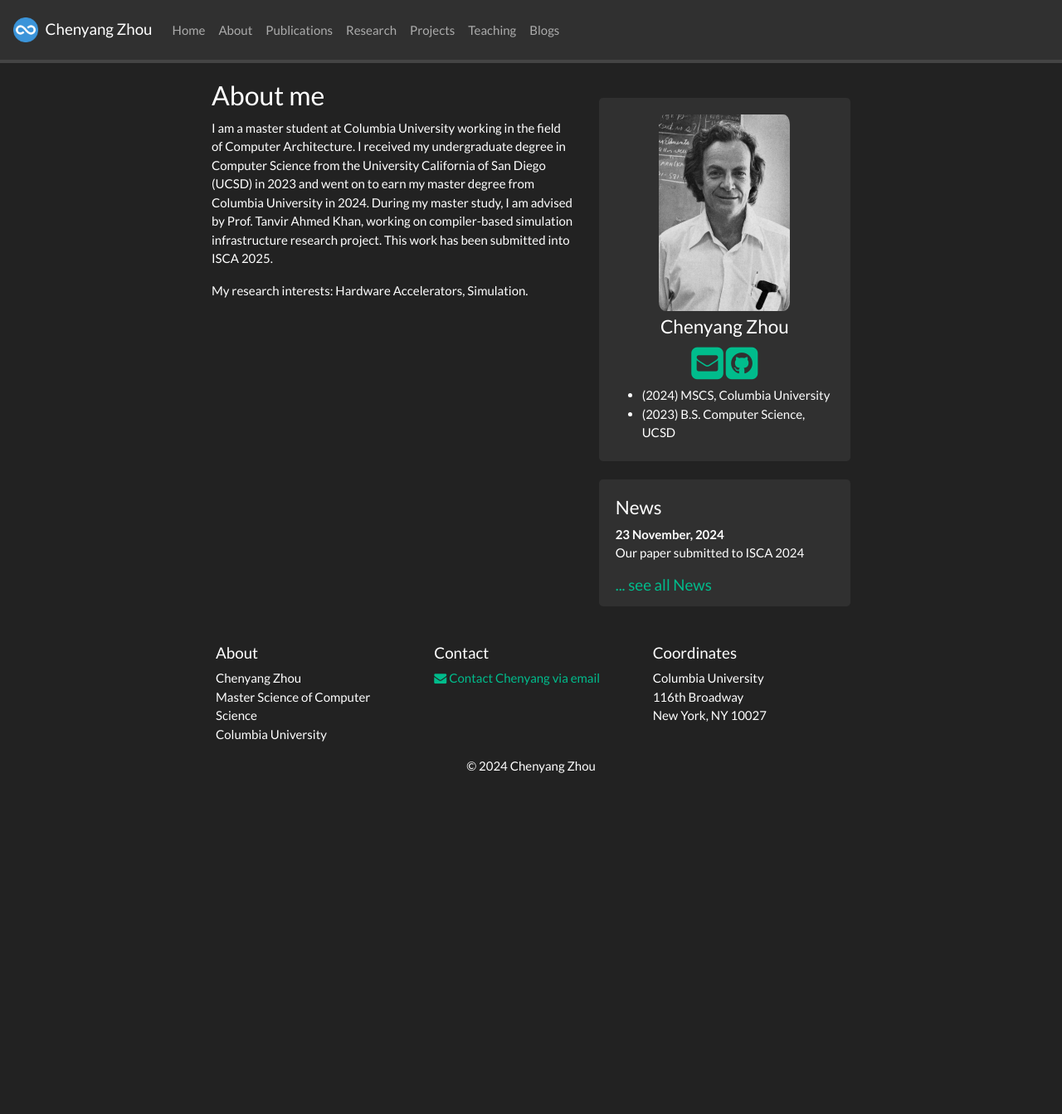
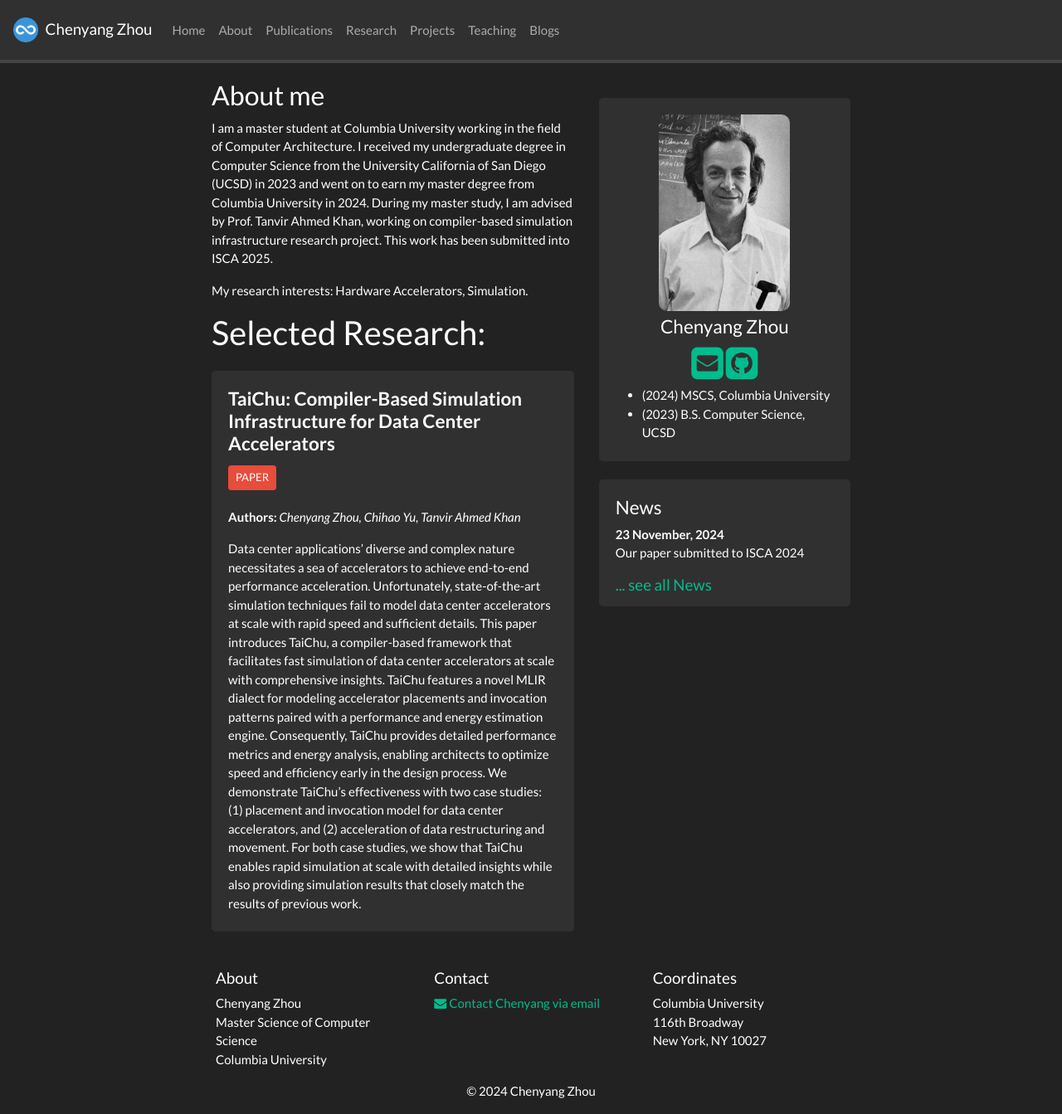
Before and after one commit to chz05/chz05.github.io, a Jekyll site: the page built from _pages/home.md, in a window 1280 px wide and 1343 px high. Shown: the whole window at 83% size. Built offline with Jekyll 4.4.1, drawn with Linux system fonts in a browser that asks for light colours; nearby versions of some CDN libraries; a style sheet for code colours, icons or effects is not loaded.

Commit message:
research

```diff
--- a/_pages/home.md
+++ b/_pages/home.md
@@ -5,6 +5,35 @@ sitemap: false
 permalink: /
 ---
 
+
+<style>
+img{
+  border-radius: 10px;
+}
+iframe {
+  width: 175px;
+  display: inline;
+  vertical-align:middle;
+  <!-- margin-bottom:5px; -->
+  <!-- margin-left:5px; -->
+  <!-- border: 1px solid red; -->
+}
+.col-md-3 {
+  margin:0;
+  padding:0;
+  margin-top:10px;
+  margin-bottom:10px;
+  display:block;
+  overflow:hidden;
+  text-align:center;
+  display: table-cell;
+  height: auto;
+  float: none;
+  background:white;
+  border-radius:20px;
+  <!-- border: 1px solid black; -->
+}
+</style>
 <!-- ### Welcome!
 
 Theoretical physics is a branch of physics that focuses on the development of mathematical models and theories to understand and explain natural phenomena.
@@ -32,3 +61,24 @@ During my master study, I am advised by Prof. Tanvir Ahmed Khan, working on comp
 
 
 My research interests: Hardware Accelerators, Simulation.
+
+
+
+## Selected Research:
+
+<div class="jumbotron">
+<div class="row align-items-end">
+<div class="col-md-12 col-sm-12">
+<h4><b>TaiChu: Compiler-Based Simulation Infrastructure for Data Center Accelerators</b></h4>
+<!-- <a href="https://example.com" target="_blank"><button class="btn btn-success btn-sm">WEBSITE</button></a> -->
+<!-- <a href="https://github.com" target="_blank"><button class="btn btn-info btn-sm">GIT</button></a> -->
+<a href="{{ site.url }}{{ site.baseurl }}/papers/example_proceeding.pdf" target="_blank"><button class="btn btn-danger btn-sm">PAPER</button></a>
+
+<b>Authors:</b>
+<i>Chenyang Zhou, Chihao Yu, Tanvir Ahmed Khan</i>
+
+Data center applications' diverse and complex nature necessitates a sea of accelerators to achieve end-to-end performance acceleration. Unfortunately, state-of-the-art simulation techniques fail to model data center accelerators at scale with rapid speed and sufficient details. This paper introduces TaiChu, a compiler-based framework that facilitates fast simulation of data center accelerators at scale with comprehensive insights. TaiChu features a novel MLIR dialect for modeling accelerator placements and invocation patterns paired with a performance and energy estimation engine. Consequently, TaiChu provides detailed performance metrics and energy analysis, enabling architects to optimize speed and efficiency early in the design process. We demonstrate TaiChu's effectiveness with two case studies: (1) placement and invocation model for data center accelerators, and (2) acceleration of data restructuring and movement. For both case studies, we show that TaiChu enables rapid simulation at scale with detailed insights while also providing simulation results that closely match the results of previous work.
+
+</div>
+</div>
+</div>
```
Also changed, not shown: _pages/projects.md (+1 -1 lines).
